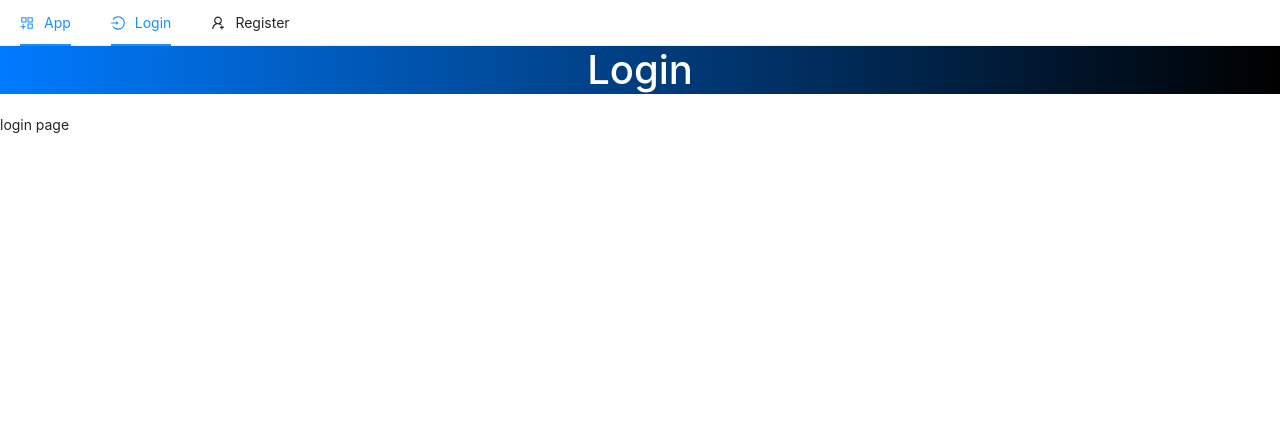
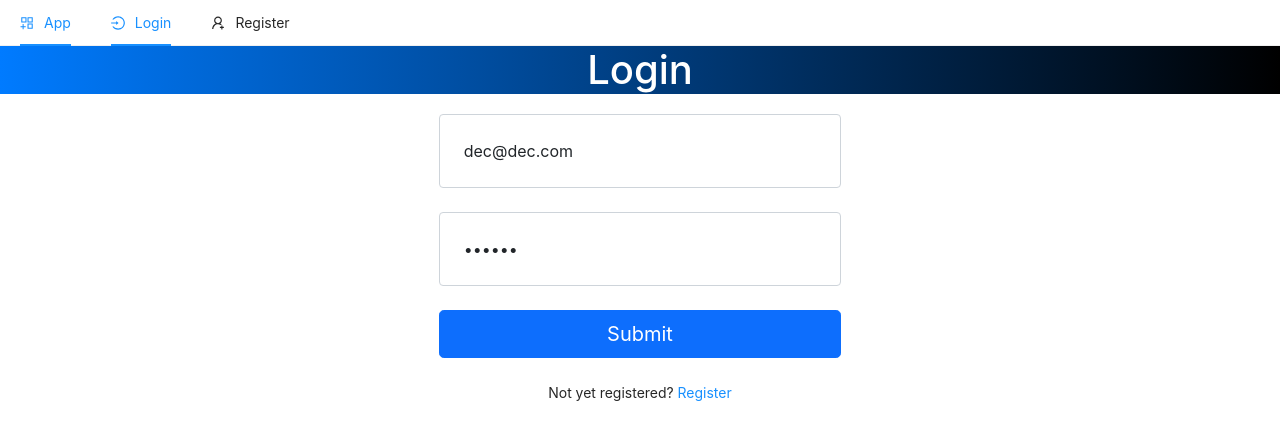
Before and after one commit to declau/react-store-project, a Next.js app in the folder client/: page /login in a window 1280 px wide. Shown: the top 440 px of the page. Built offline with nearby package versions, Linux system fonts and the light colour scheme.

Commit message:
feat: Login page

```diff
--- a/client/pages/login.js
+++ b/client/pages/login.js
@@ -1,10 +1,73 @@
+import { useState } from "react";
+import axios from "axios";
+import { toast } from "react-toastify";
+import { SyncOutlined } from "@ant-design/icons";
+import Link from "next/link";
+
 const Login = () => {
-    return (
-        <>
-            <h1 className="jumbotron bg-primary text-center square">Login</h1>
-            <p>login page</p>
-        </>
-    )
-}
+  const [email, setEmail] = useState("dec@dec.com");
+  const [password, setPassword] = useState("dddddd");
+  const [loading, setLoading] = useState(false);
+
+  const handleSubmit = async (e) => {
+    e.preventDefault();
+    // console.table({ name, email, password });
+    try {
+      setLoading(true);
+      const { data } = await axios.post(`/api/login`, {
+        email,
+        password,
+      });
+      console.log("LOGIN RESPONSE", data);
+      //   toast.success("Registration successful. Please login.");
+      //   setLoading(false);
+    } catch (err) {
+      toast.error(err.response.data);
+      setLoading(false);
+    }
+  };
+  return (
+    <>
+      <h1 className="jumbotron text-center bg-primary square">Login</h1>
+      <div className="container col-md-4 offset-md-4 pb-5">
+        <form onSubmit={handleSubmit}>
+          <input
+            type="email"
+            className="form-control mb-4 p-4"
+            value={email}
+            onChange={(e) => setEmail(e.target.value)}
+            placeholder="Enter Email"
+            required
+          />
+
+          <input
+            type="password"
+            className="form-control mb-4 p-4"
+            value={password}
+            onChange={(e) => setPassword(e.target.value)}
+            placeholder="Enter Password"
+            required
+          />
+
+          <div className="d-grid gap-2">
+            <button
+              type="submit"
+              className="btn btn-primary btn-lg"
+              disabled={!email || !password || loading}
+            >
+              {loading ? <SyncOutlined spin /> : "Submit"}
+            </button>
+            <p className="text-center p-3">
+              Not yet registered?{" "}
+              <Link href="/register">
+                <a>Register</a>
+              </Link>
+            </p>
+          </div>
+        </form>
+      </div>
+    </>
+  );
+};
 
 export default Login;
```
